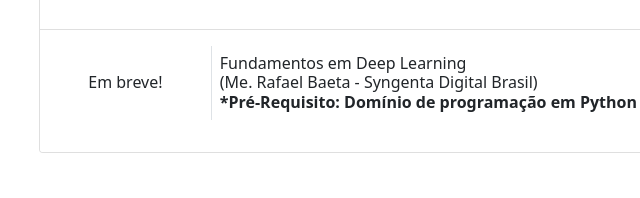
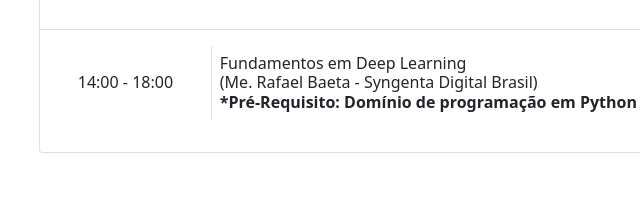
Before and after one commit to lipavet/lipavet.github.io, a plain HTML site: page index.html in a window 1280 px wide. Shown: the part 2361-2559 px from the top of the page, 9-649 px from the left. Drawn offline with nearby package versions, Linux system fonts and the light colour scheme.

Commit message:
Horario deep learning

```diff
--- a/index.html
+++ b/index.html
@@ -497,7 +497,7 @@
                             <table class="table table-borderless">
                                 <tbody>
                                     <tr>
-                                        <td class="horario-cursos">Em breve!</td>
+                                        <td class="horario-cursos">14:00 - 18:00</td>
                                         <td>
                                             Fundamentos em Deep Learning <br>
                                             (Me. Rafael Baeta - Syngenta Digital Brasil) <br>
```
